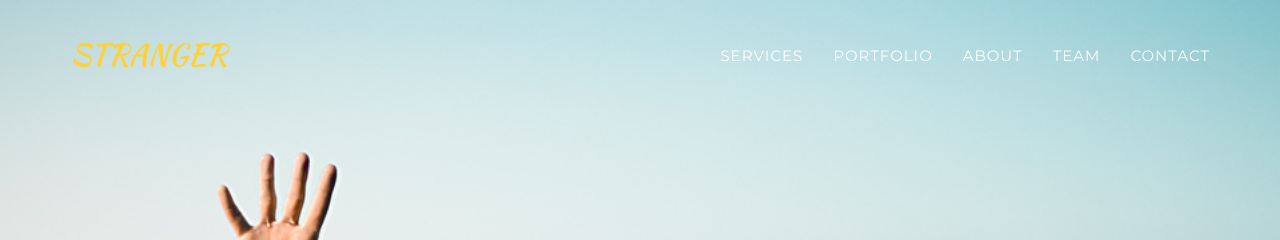
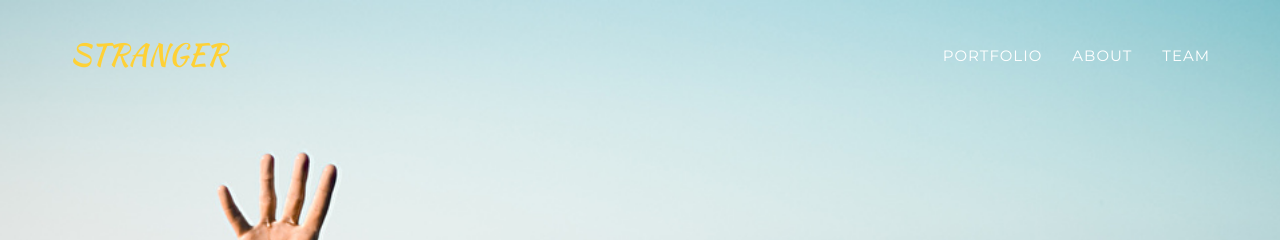
Before and after one commit to stranger-uos/stranger-uos.github.io, a Jekyll site: the page built from index.html, in a window 1280 px wide and 900 px high. Shown: the top 240 px of the window. Built offline with Jekyll 4.4.1, drawn with Linux system fonts in a browser that asks for light colours; some web fonts are replaced.

Commit message:
Modified header

```diff
--- a/_includes/header.html
+++ b/_includes/header.html
@@ -19,9 +19,6 @@
                         <a href="#page-top"></a>
                     </li>
                     <li>
-                        <a class="page-scroll" href="#services">Services</a>
-                    </li>
-                    <li>
                         <a class="page-scroll" href="#portfolio">Portfolio</a>
                     </li>
                     <li>
@@ -29,9 +26,6 @@
                     </li>
                     <li>
                         <a class="page-scroll" href="#team">Team</a>
-                    </li>
-                    <li>
-                        <a class="page-scroll" href="#contact">Contact</a>
                     </li>
                 </ul>
             </div>
```
Also changed, not shown: 2 other files.
